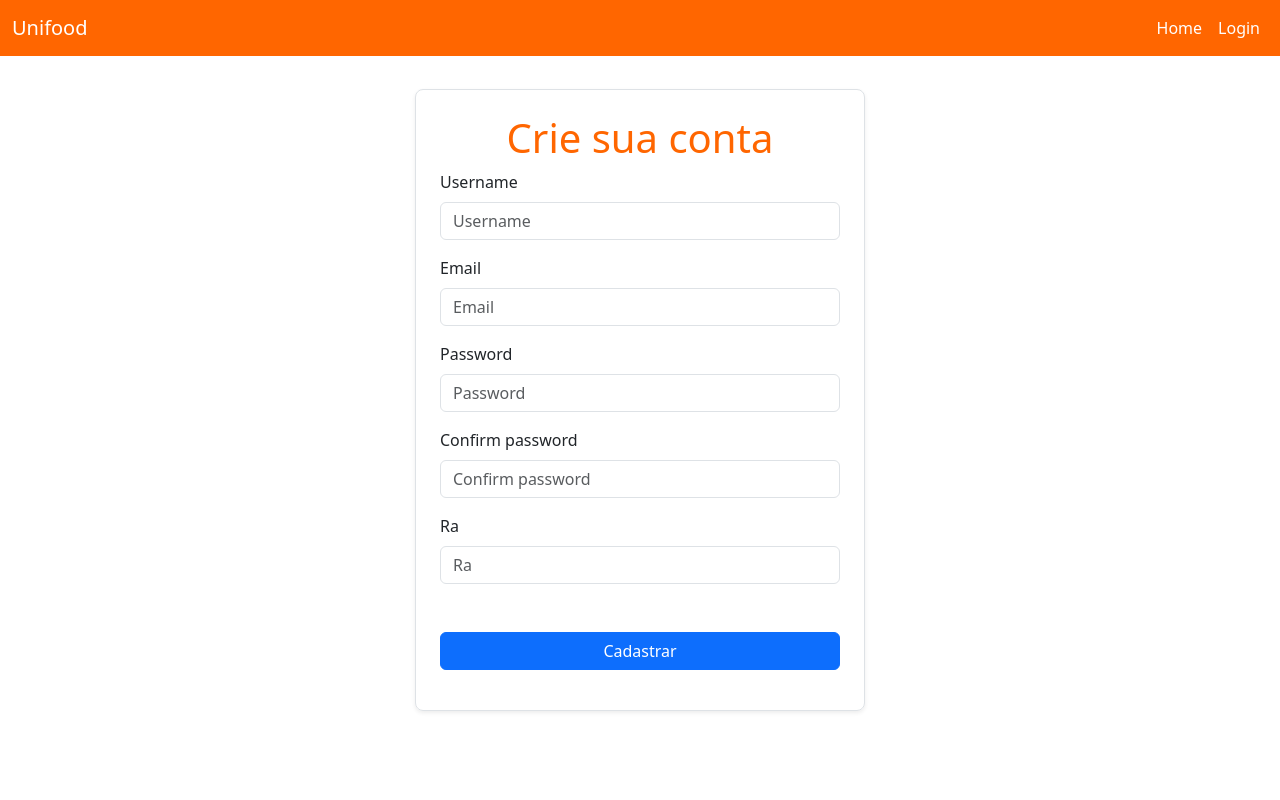
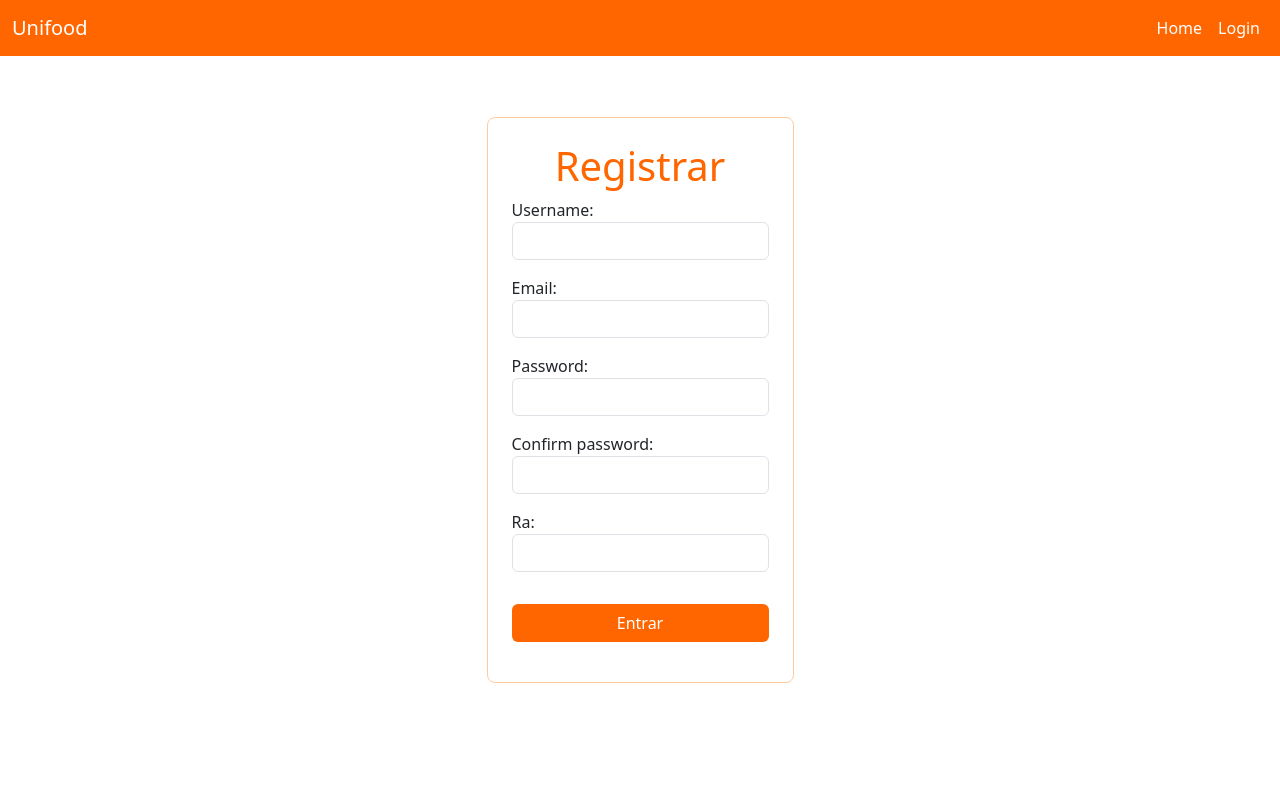
Before and after one commit to ViniCarvalho71/UniFood, a Django app: page /registrar/ in a window 1280 px wide. Run offline with Django 5.2, Linux system fonts and the light colour scheme; some libraries are stand-ins or nearby versions.

Commit message:
commit - 21/05 - frontend de registrar

```diff
--- a/unifood_app/templates/unifood_app/usuario/base_page.html
+++ b/unifood_app/templates/unifood_app/usuario/base_page.html
@@ -24,7 +24,7 @@
                         <a class="nav-link text-white" aria-current="page" href="#">Home</a>
                     </li>
                     <li class="nav-item">
-                        <a class="nav-link text-white" href="#">Login</a>
+                        <a class="nav-link text-white" href="/login">Login</a>
                     </li>
                 </ul>
             </div>
--- a/unifood_app/templates/unifood_app/usuario/registrar.html
+++ b/unifood_app/templates/unifood_app/usuario/registrar.html
@@ -1,19 +1,16 @@
 {% extends 'unifood_app/usuario/base_page.html' %}
-{% load bootstrap5 %}
 {% block content %}
-<div class="border border-1 rounded-3 shadow-sm p-4" style="min-width: 400px; margin: auto;">
-<h1 class="text-center" style="color: #ff6600;">Crie sua conta</h1>
-<span style="color: red;">{{ error }}</span>
-
-    <form action="/registrar/" method="POST" class="form">
-
-        {% csrf_token %}
-        {% bootstrap_form form %}
-        <div class="mt-5 d-flex justify-content-center " >
-            <button type="submit" class="btn btn-primary" style="min-width: 400px;">Cadastrar</button>
-        </div>
-
-    </form>
-</div>
+<div class="container d-flex justify-content-center align-items-center vh-100">
+    <div class="card p-4" style="max-width: 400px; border: 1px solid #ffcc99; border-radius: 8px;">
+        <h1 class="text-center" style="color: #ff6600;">Registrar</h1>
+        <form method="post">
+            {% csrf_token %}
+            {{ form.as_p }}
+            <button type="submit" class="btn w-100 text-white mt-3" style="background-color: #ff6600;">Entrar</button>
+        </form>
+        {% if error_message %}
+            <p class="text-danger text-center mt-3">{{ error_message }}</p>
+        {% endif %}
+    </div>
 </div>
 {% endblock %}
--- a/unifood_app/templates/unifood_app/usuario/teste.html
+++ b/unifood_app/templates/unifood_app/usuario/teste.html
@@ -0,0 +1 @@
+<h1>dsadsad</h1>
```
